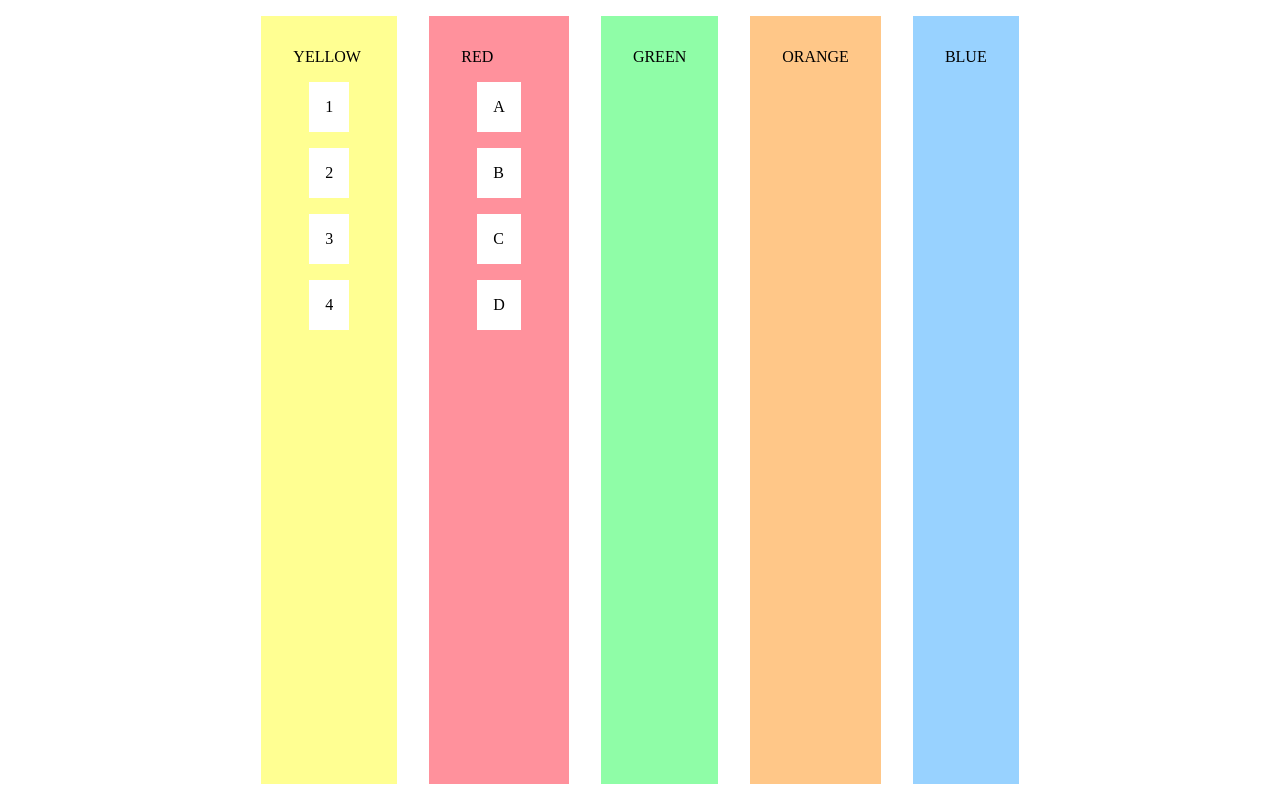
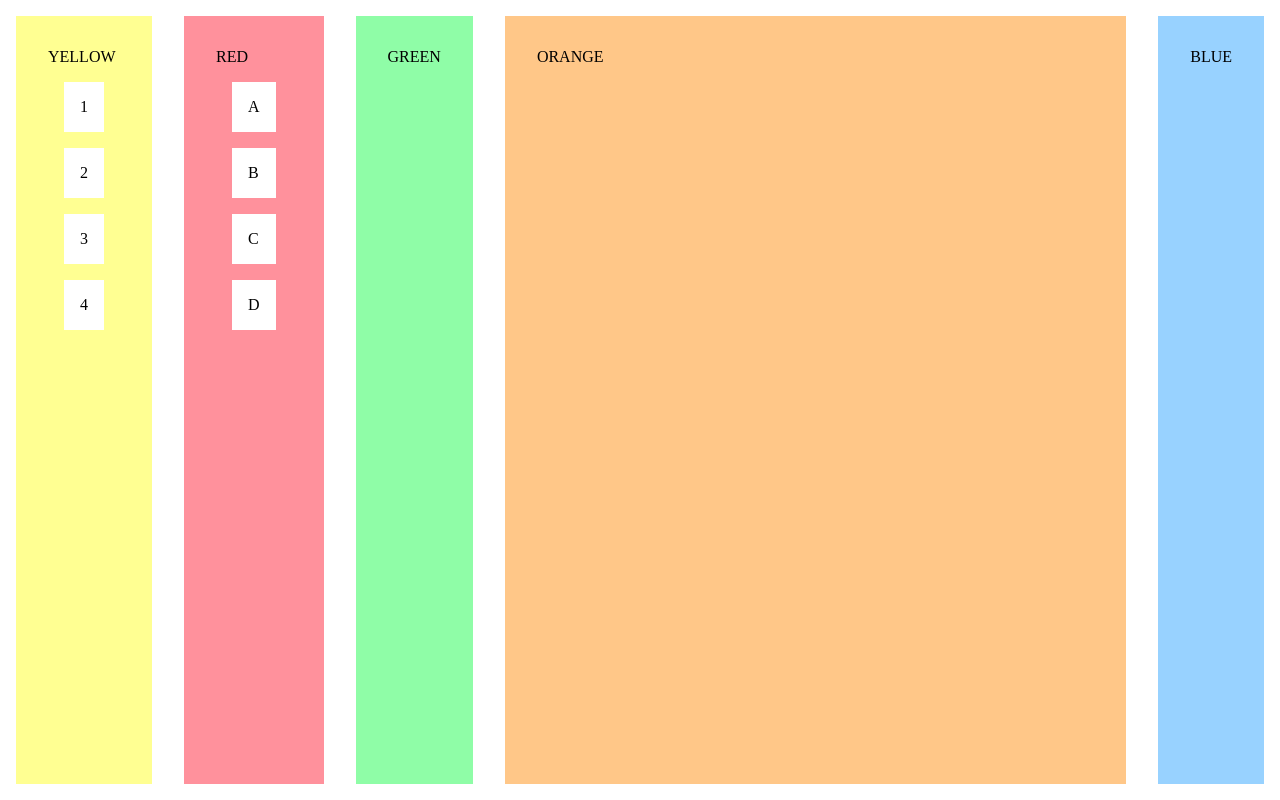
Before and after one commit to ibrabarry23/CSS3, a plain HTML site: page Exercise-8/index.html in a window 1280 px wide. Drawn offline with Linux system fonts and the light colour scheme.

Commit message:
feature: the last exercise

```diff
--- a/Exercise-8/start.css
+++ b/Exercise-8/start.css
@@ -5,37 +5,41 @@
 }
 
 body {
+    /* justify-content:space-between; */
+    height: 100vh;
+  }
+  main{
     display: flex;
-    justify-content:space-between;
-    height: 100vh;
+    height: 100%;
   }
 
   #yellow {
     order: 1;
-    flex: 1;
+    /* flex: 1; */
 
   }
   #green {
     order: 3;
-    flex: 1;
+    /* flex: 1; */
 
   }
 
   #orange {
     order: 4;
-    flex: 10;
+    flex: 1;
+    /* flex: 10; */
 
 
   }
 
   #red {
       order: 2;
-     flex: 1;
+     /* flex: 1; */
 
     }
 
   #blue {
       order: 5 ;
-    flex: 1;
+    /* flex: 1; */
 
     }
--- a/Exercise-8/style.css
+++ b/Exercise-8/style.css
@@ -6,7 +6,6 @@
 /* non ho capito come spaziare glie elmenti con justify content non funziona  */
 
 main {
-  display: flex;
   margin: 0 auto;
   justify-content: space-between;
 }
```
Also changed, not shown: Exercise-9/index.html (+1 -0 lines), Exercise-9/style.css (+4 -3 lines), 1 other file.
